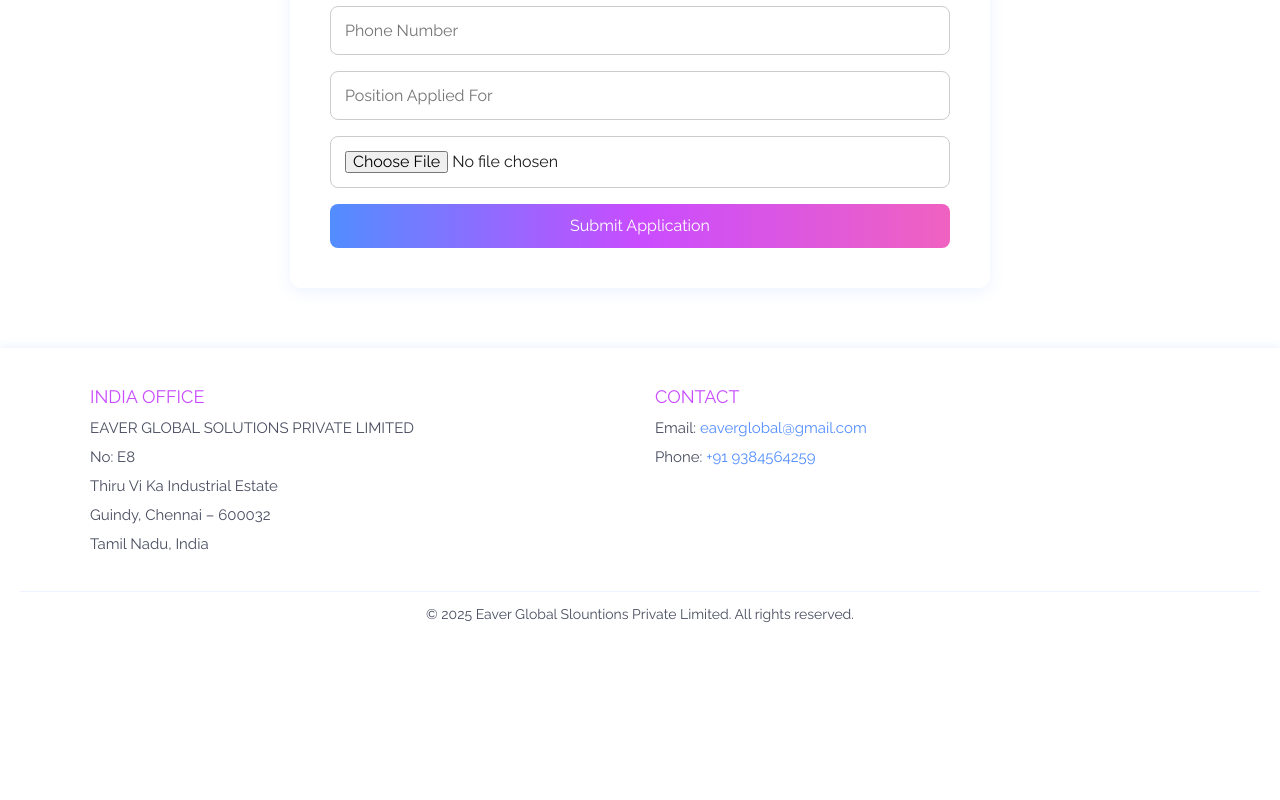
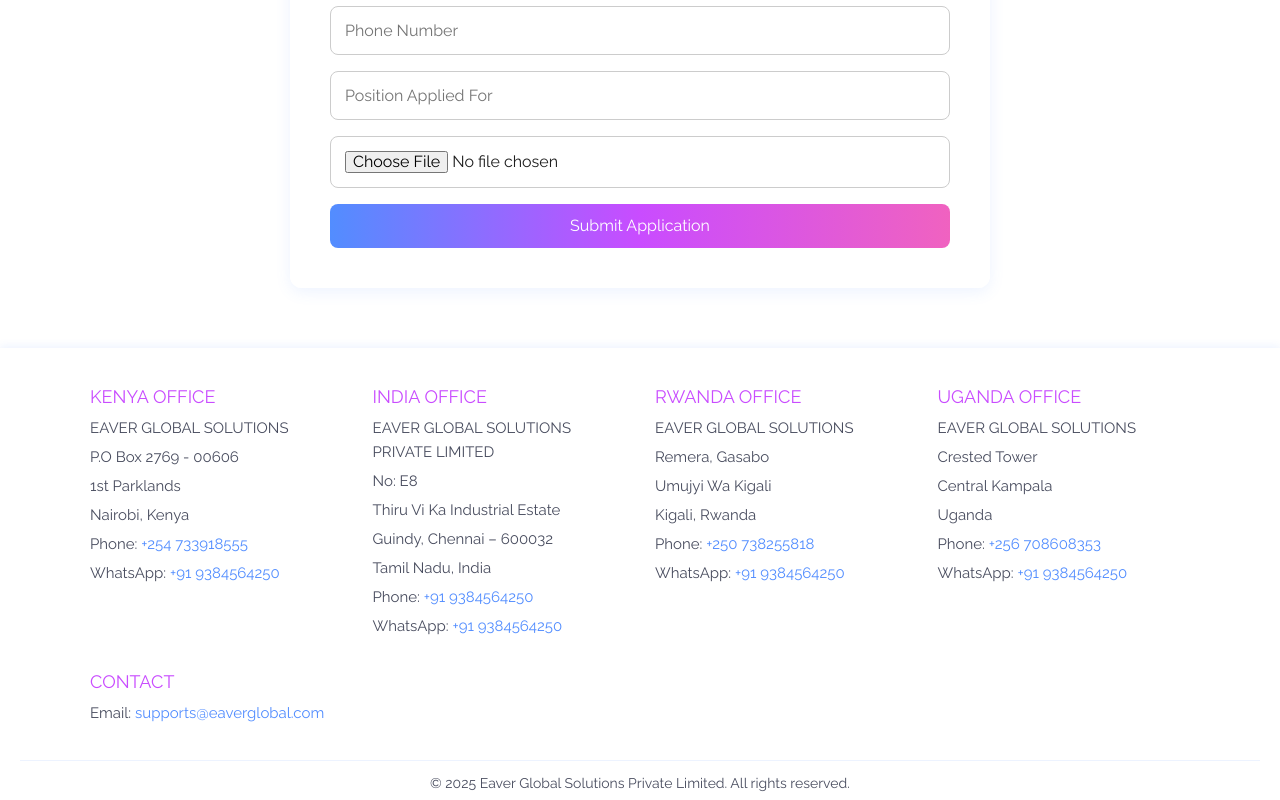
Before and after one commit to Nasirroxs/sunvinss-clone, a React (Create React App) app: page /career in a window 1280 px wide. Shown: the part 510-1310 px from the top of the page. Before the commit the page ends 1141 px from the top, so only its background shows below. Built offline with nearby package versions, Linux system fonts and the light colour scheme.

Commit message:
fix/sunvinss-02-added-addresses-whatsapp-logo-on-navbar

```diff
--- a/src/components/Footer/Footer.jsx
+++ b/src/components/Footer/Footer.jsx
@@ -5,6 +5,17 @@
   return (
     <footer className="footer">
       <div className="footer-container">
+        {/* Kenya Office */}
+        <div className="footer-section">
+          <h3>Kenya Office</h3>
+          <p><strong>EAVER GLOBAL SOLUTIONS</strong></p>
+          <p>P.O Box 2769 - 00606</p>
+          <p>1st Parklands</p>
+          <p>Nairobi, Kenya</p>
+          <p>Phone: <a href="tel:+254733918555">+254 733918555</a></p>
+          <p>WhatsApp: <a href="https://wa.me/919384564250">+91 9384564250</a></p>
+        </div>
+
         {/* India Office */}
         <div className="footer-section">
           <h3>India Office</h3>
@@ -13,6 +24,30 @@
           <p>Thiru Vi Ka Industrial Estate</p>
           <p>Guindy, Chennai – 600032</p>
           <p>Tamil Nadu, India</p>
+          <p>Phone: <a href="tel:+919384564250">+91 9384564250</a></p>
+          <p>WhatsApp: <a href="https://wa.me/919384564250">+91 9384564250</a></p>
+        </div>
+
+        {/* Rwanda Office */}
+        <div className="footer-section">
+          <h3>Rwanda Office</h3>
+          <p><strong>EAVER GLOBAL SOLUTIONS</strong></p>
+          <p>Remera, Gasabo</p>
+          <p>Umujyi Wa Kigali</p>
+          <p>Kigali, Rwanda</p>
+          <p>Phone: <a href="tel:+250738255818">+250 738255818</a></p>
+          <p>WhatsApp: <a href="https://wa.me/919384564250">+91 9384564250</a></p>
+        </div>
+
+        {/* Uganda Office */}
+        <div className="footer-section">
+          <h3>Uganda Office</h3>
+          <p><strong>EAVER GLOBAL SOLUTIONS</strong></p>
+          <p>Crested Tower</p>
+          <p>Central Kampala</p>
+          <p>Uganda</p>
+          <p>Phone: <a href="tel:+256708608353">+256 708608353</a></p>
+          <p>WhatsApp: <a href="https://wa.me/919384564250">+91 9384564250</a></p>
         </div>
 
         {/* Contact Info */}
@@ -20,15 +55,14 @@
           <h3>Contact</h3>
           <p>
             Email:{" "}
-            <a href="mailto:eaverglobal@gmail.com">eaverglobal@gmail.com</a>
+            <a href="mailto:supports@eaverglobal.com">supports@eaverglobal.com</a>
           </p>
-          <p>Phone: <a href="tel:+919384564259">+91 9384564259</a></p>
         </div>
       </div>
 
       <div className="footer-bottom">
         <p>
-          © {new Date().getFullYear()} <strong>Eaver Global Slountions Private Limited</strong>. All rights reserved.
+          © {new Date().getFullYear()} <strong>Eaver Global Solutions Private Limited</strong>. All rights reserved.
         </p>
       </div>
     </footer>
--- a/src/components/Navbar/Navbar.jsx
+++ b/src/components/Navbar/Navbar.jsx
@@ -4,7 +4,7 @@
 import eaverlogodark from "../../assets/EaverLogoDark.png";
 import eaverlogolight from "../../assets/EaverLogoLight.png";
 import { FaBars, FaTimes, FaMoon, FaSun, FaInstagram } from "react-icons/fa";
-import { FaFacebookF, FaLinkedinIn, FaYoutube, FaTwitter } from "react-icons/fa";
+import { FaFacebookF, FaLinkedinIn, FaYoutube, FaTwitter, FaWhatsapp } from "react-icons/fa";
 
 const Navbar = () => {
   const [menuOpen, setMenuOpen] = useState(false);
@@ -77,6 +77,7 @@
               <a href="https://x.com/EaverGlobal" target="_blank" rel="noopener noreferrer"><FaTwitter /></a>
               <a href="https://www.linkedin.com/in/eaver-global-729a87397/" target="_blank" rel="noopener noreferrer"><FaLinkedinIn /></a>
               <a href="https://youtube.com" target="_blank" rel="noopener noreferrer"><FaYoutube /></a>
+              <a href="https://wa.me/919384564250" target="_blank" rel="noopener noreferrer"><FaWhatsapp /></a>
 
               {/* ✅ Light/Dark Mode Toggle */}
               <div className="theme-toggle" onClick={toggleTheme}>
```
